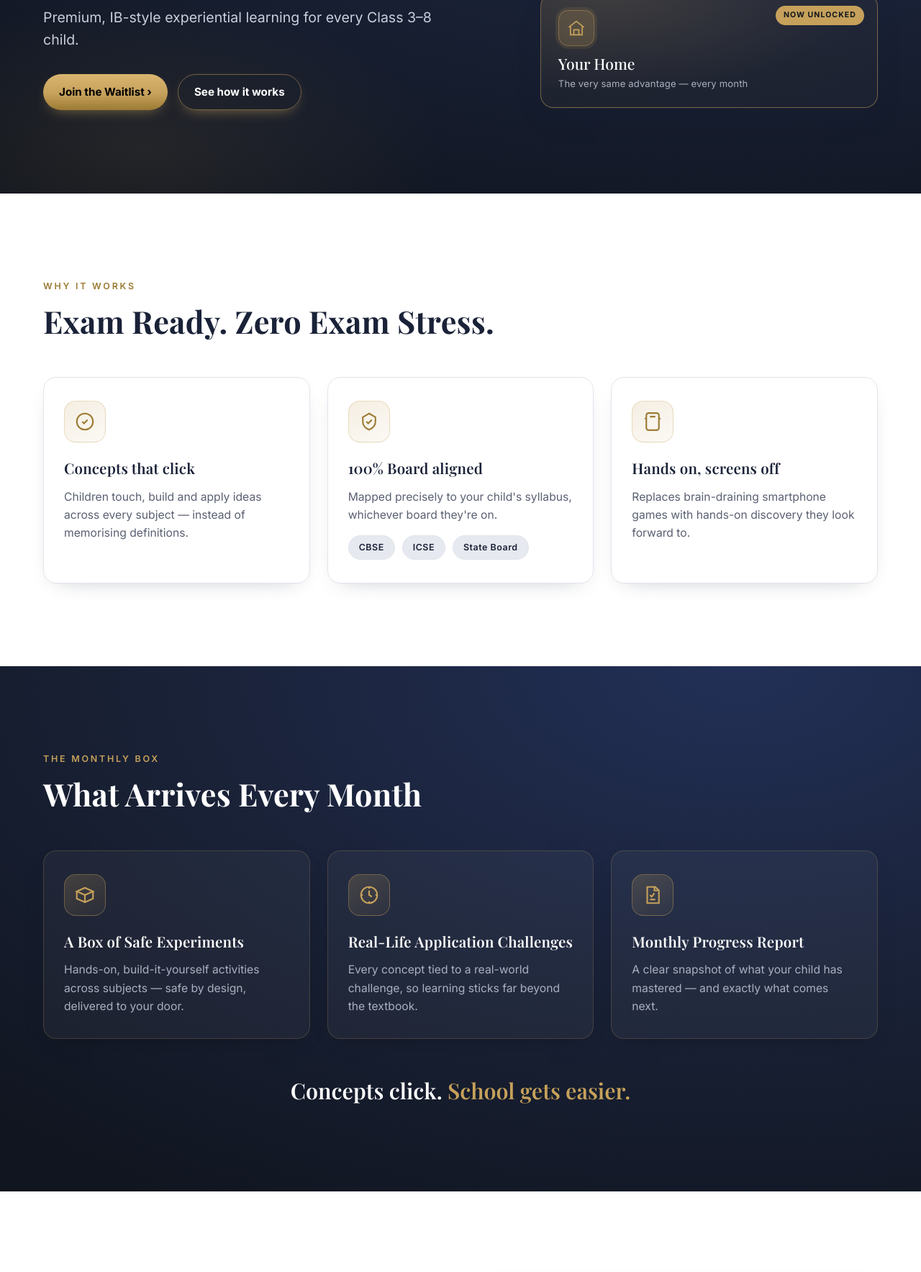
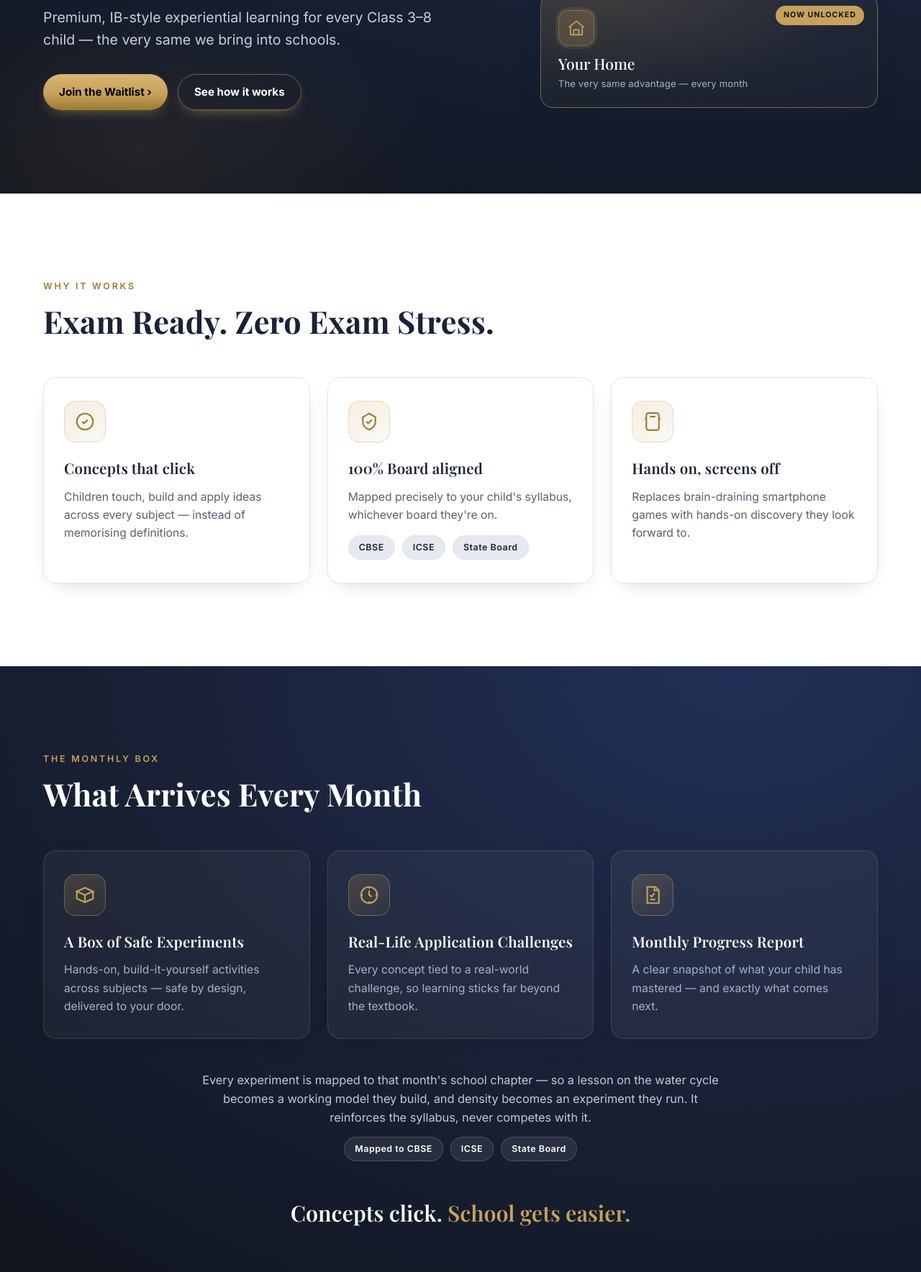
Before and after one commit to rachit-148/petrilabs-site, a plain HTML site: page index.html in a window 1280 px wide. Shown: the part 419-2187 px from the top of the page at 72% size. Drawn offline with nearby package versions, Linux system fonts and the light colour scheme.

Commit message:
Add files via upload

```diff
--- a/index.html
+++ b/index.html
@@ -299,7 +299,7 @@
     <div>
       <span class="brandline">A Home Learning Programme</span>
       <h1>The International School <span class="accent">Advantage</span> at Home.</h1>
-      <p class="sub">Premium, IB-style experiential learning for every Class 3–8 child.</p>
+      <p class="sub">Premium, IB-style experiential learning for every Class 3–8 child — the very same we bring into schools.</p>
       <div class="cta-row">
         <a href="#offer" class="btn">Join the Waitlist ›</a>
         <a href="#why" class="btn ghost">See how it works</a>
@@ -387,6 +387,8 @@
         <p>A clear snapshot of what your child has mastered — and exactly what comes next.</p>
       </div>
     </div>
+    <p style="text-align:center;max-width:70ch;margin:clamp(30px,4vw,44px) auto 0;color:#C3C8D6;font-size:1.02rem">Every experiment is mapped to that month's school chapter — so a lesson on the water cycle becomes a working model they build, and density becomes an experiment they run. It reinforces the syllabus, never competes with it.</p>
+    <div class="badges" style="justify-content:center;margin-top:14px"><span class="badge">Mapped to CBSE</span><span class="badge">ICSE</span><span class="badge">State Board</span></div>
     <p class="tagline">Concepts click. <span class="g">School gets easier.</span></p>
   </div>
 </section>
```
